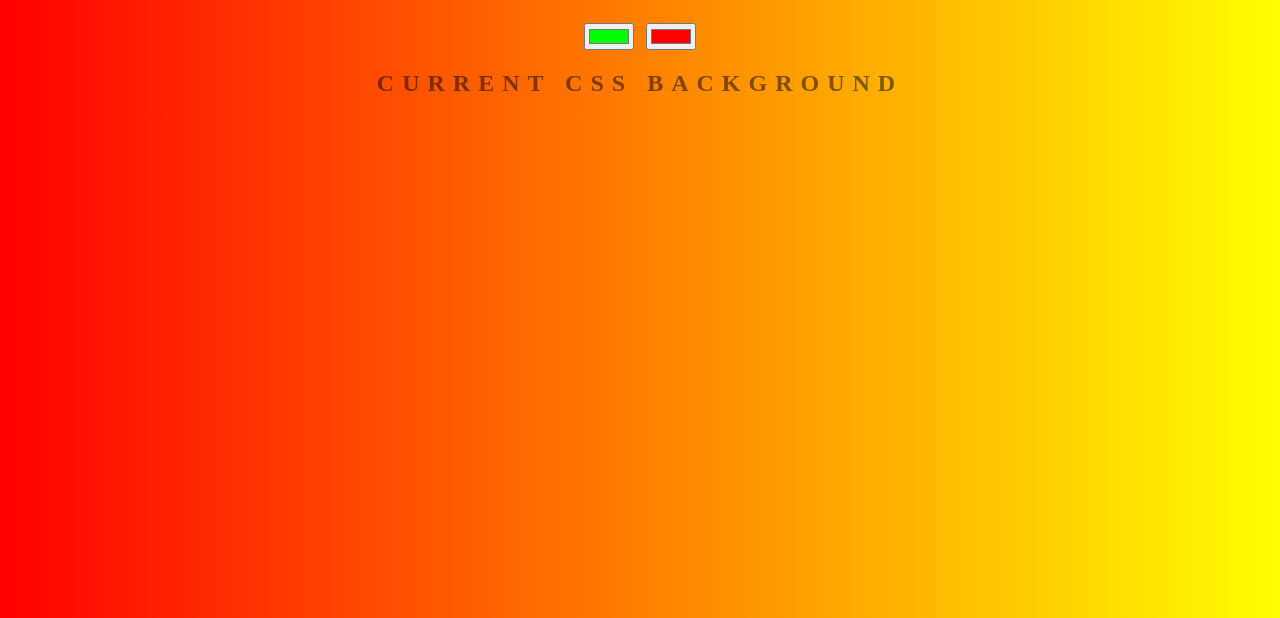
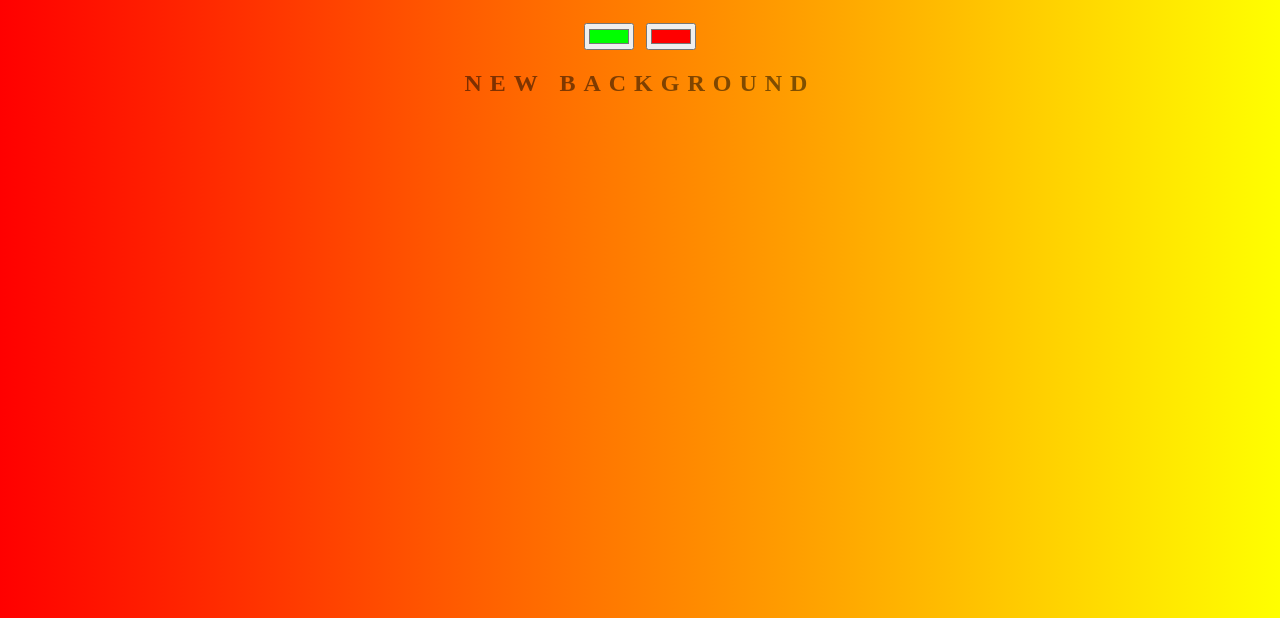
Before and after one commit to arunks-dev/generator, a plain HTML site: page index.html in a window 1280 px wide. Shown: the part 182-800 px from the top of the page. Drawn offline with Linux system fonts and the light colour scheme.

Commit message:
Changing text

```diff
--- a/index.html
+++ b/index.html
@@ -8,7 +8,7 @@
 	<h1>Background Generator</h1>
 	<input class="color1" type="color" name="color1" value="#00ff00">
 	<input class="color2" type="color" name="color2" value="#ff0000">
-	<h2>Current CSS background</h2>
+	<h2>New Background</h2>
 	<h3></h3>
 	<script type="text/javascript" src="script.js"></script>
 </body>
```
